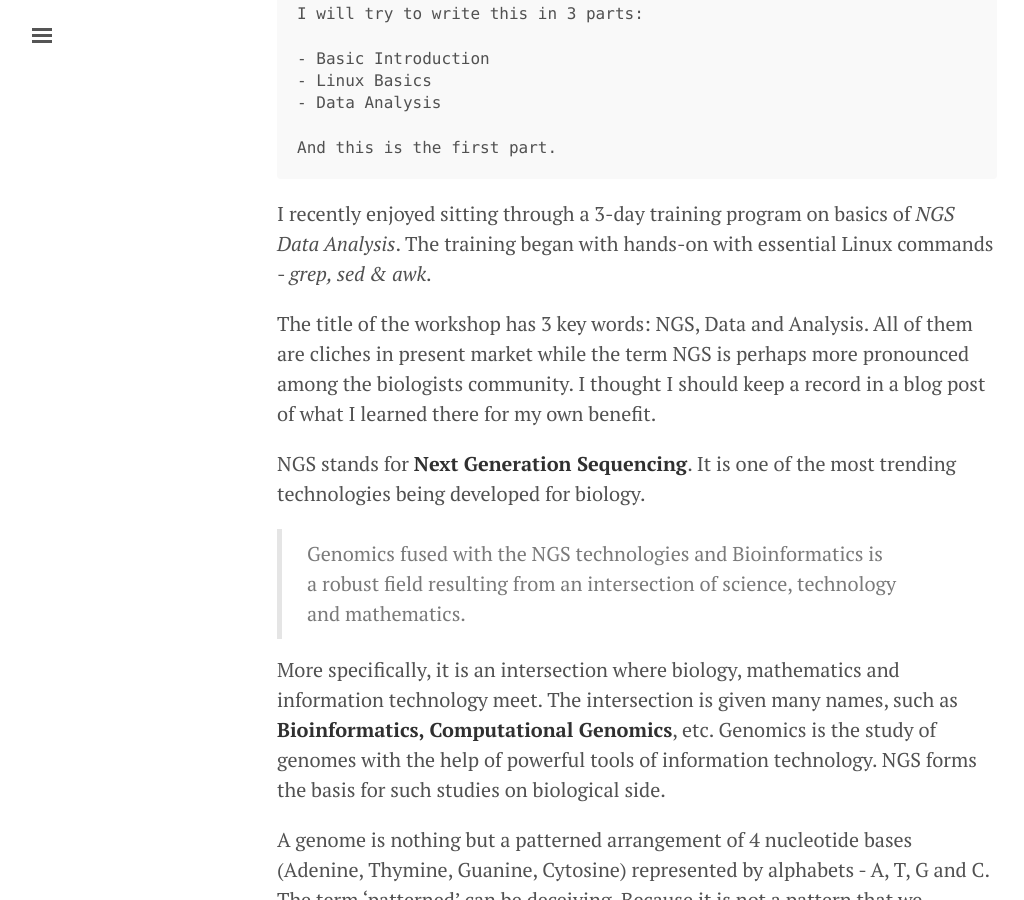
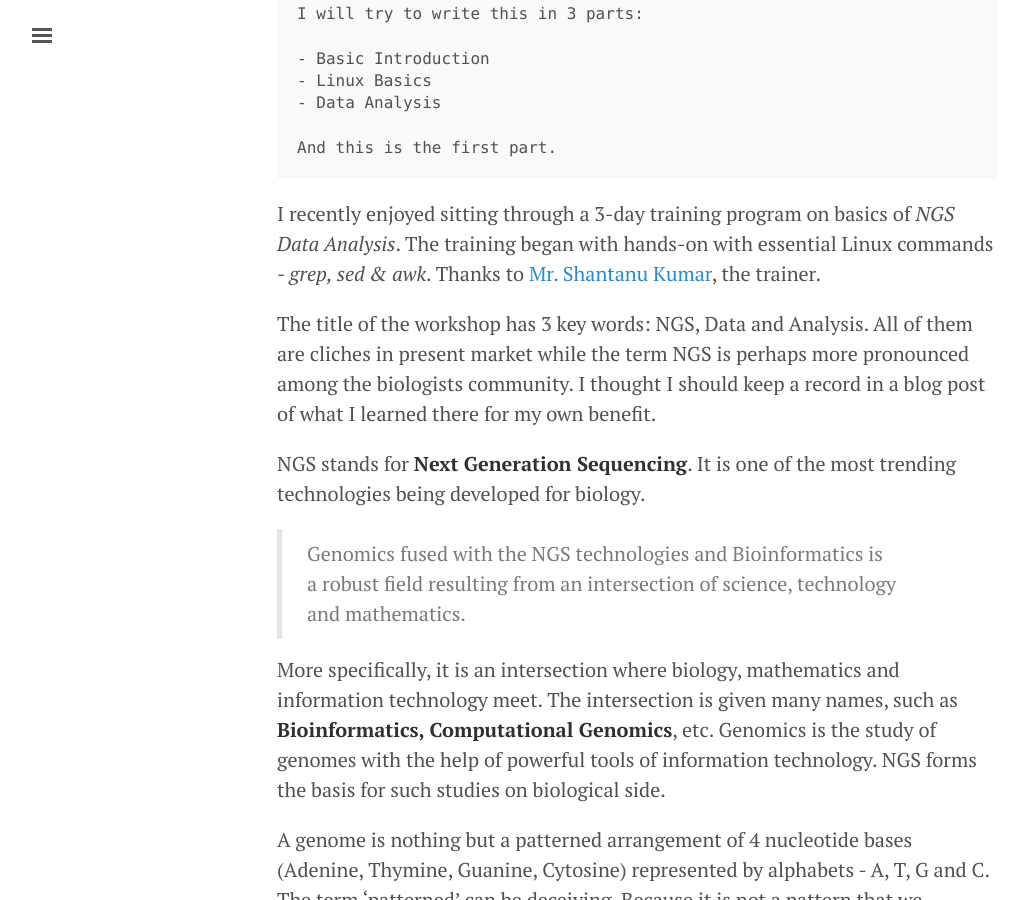
Before and after one commit to SurAnand/suranand.github.io, a Jekyll site: the page built from _posts/2016-01-25-intro_NGSdata.md, in a window 1280 px wide and 900 px high, scrolled down 667 px. Shown: the whole window, without its empty margins (3-1027 px from the left). Built offline with Jekyll 4.4.1, drawn with Linux system fonts in a browser that asks for light colours.

Commit message:
minor changes in the first post on NGS data analysis

```diff
--- a/_posts/2016-01-25-intro_NGSdata.md
+++ b/_posts/2016-01-25-intro_NGSdata.md
@@ -15,7 +15,7 @@ title: Quick and Dirty Introduction to NGS Data Analysis
 
 	And this is the first part.
 
-I recently enjoyed sitting through a 3-day training program on basics of *NGS Data Analysis*. The training began with hands-on with essential Linux commands - *grep, sed & awk*.
+I recently enjoyed sitting through a 3-day training program on basics of *NGS Data Analysis*. The training began with hands-on with essential Linux commands - *grep, sed & awk*. Thanks to [Mr. Shantanu Kumar](), the trainer.
 
 The title of the workshop has 3 key words: NGS, Data and Analysis. All of them are cliches in present market while the term NGS is perhaps more pronounced among the biologists community. I thought I should keep a
 record in a blog post of what I learned there for my own benefit.
```
